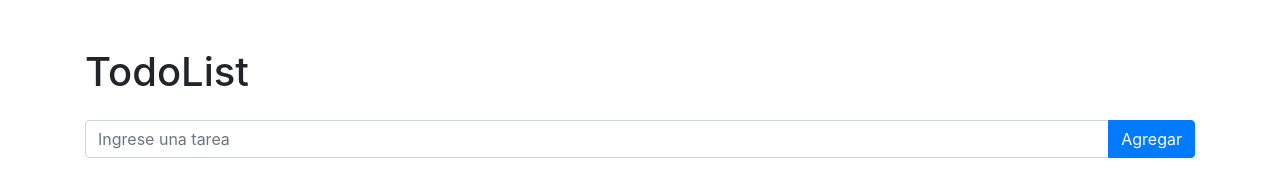
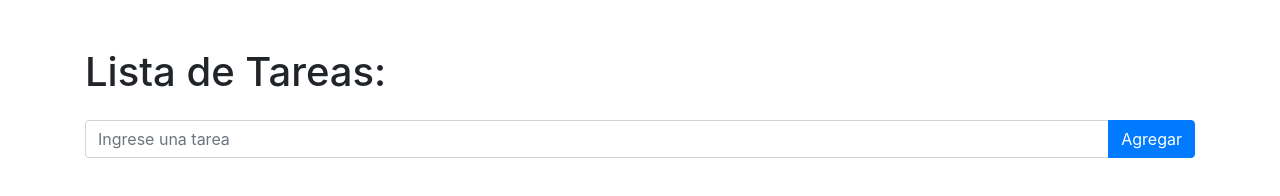
Before and after one commit to RicardoAlvarez1980/ToDoListAlvarez, a website: page index.html in a window 1280 px wide. Drawn offline with nearby package versions, Linux system fonts and the light colour scheme.

Commit message:
Tarea completada

```diff
--- a/index.html
+++ b/index.html
@@ -11,7 +11,7 @@
 </head>
 <body>
   <div class="container mt-5">
-    <h1 class="mb-4">TodoList</h1>
+    <h1 class="mb-4">Lista de Tareas:</h1>
     <div class="input-group mb-3">
       <input type="text" id="taskInput" class="form-control" placeholder="Ingrese una tarea">
       <div class="input-group-append">
```
